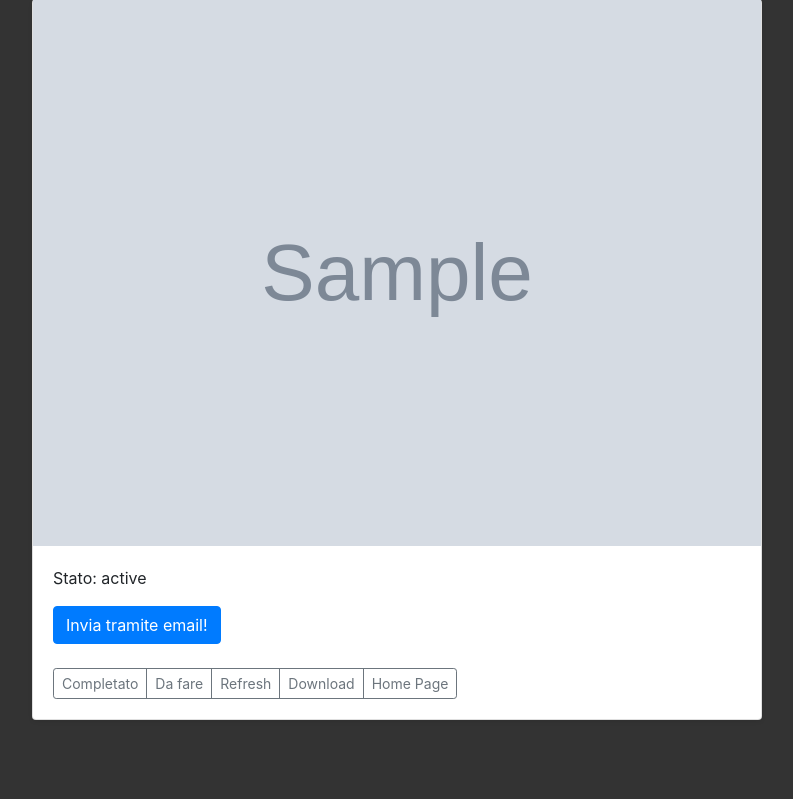
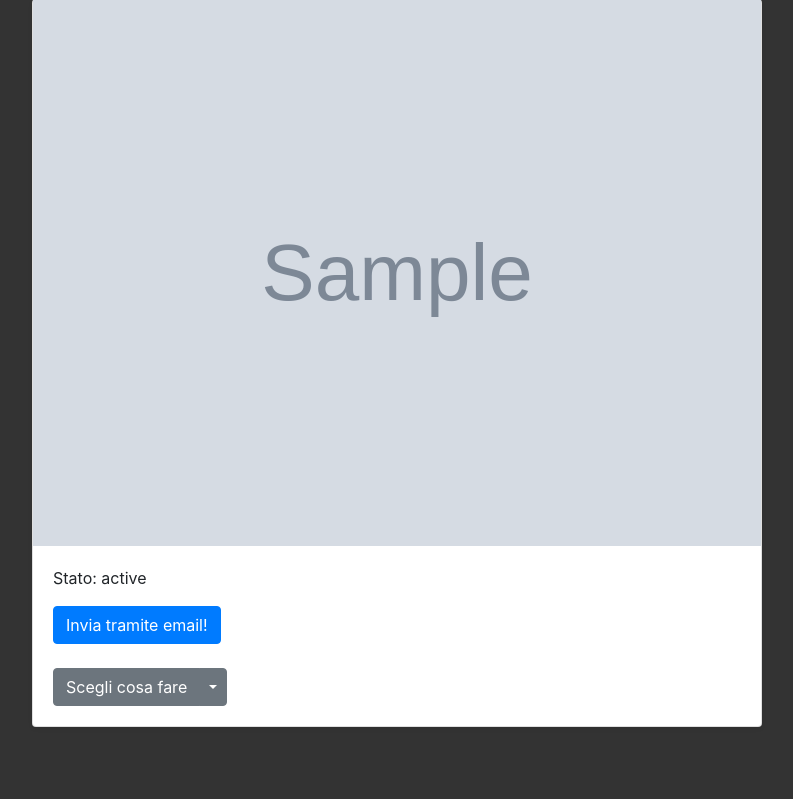
Before and after one commit to lucky-sideburn/cartediaccollo, a Flask app: template templates/show.html in a window 1280 px wide. Shown: the part 49-848 px from the top of the page, without its empty margins (53-846 px from the left). Before the commit the page ends 769 px from the top, so only its background shows below. Run offline with Flask 2, Linux system fonts and the light colour scheme; the template is opened without the code that fills it: most values are stand-ins (such as "Sample title", 1, 10 or a date in 2020); grey boxes marked "Sample" are stand-in pictures; some libraries are stand-ins or nearby versions.

Commit message:
added action dropdown over the accollo

```diff
--- a/templates/show.html
+++ b/templates/show.html
@@ -58,19 +58,24 @@
                 </div>
                 {% endif %}
                 <div class="row row-margin-10">
-                  <div class="d-flex justify-content-between align-items-center">
-                    <div class="btn-group">
-                      <a href="{{ url_for('changestatus', id = request.args.get('id'), token = request.args.get('token'), status = 'done') }}" class="btn btn-sm btn-outline-secondary" role="button">Completato</a>
-                      <a href="{{ url_for('changestatus', id = request.args.get('id'), token = request.args.get('token'), status = 'progress') }}" class="btn btn-sm btn-outline-secondary" role="button">Da fare</a>
-                      <a href="{{ url_for('show', id = request.args.get('id'), token = request.args.get('token')) }}" class="btn btn-sm btn-outline-secondary" role="button">Refresh</a>
-                      <a href="https://accolli.it/static/cards/{{request.args.get('id')}}.png" download="CartaDiAccollo" class="btn btn-sm btn-outline-secondary" role="button">Download</a>
-                      <a href="https://accolli.it" class="btn btn-sm btn-outline-secondary" role="button">Home Page</a>
-                       {% if request.args.get('dashboard_token') %}
-                      <a href="https://accolli.it/dashboard_accolli?token={{request.args.get('dashboard_token')}}" class="btn btn-sm btn-outline-secondary" role="button">Torna indietro</a>
-                       {% endif %}
+                  <div class="btn-group">
+                    <button type="button" class="btn btn-secondary">Scegli cosa fare</button>
+                    <button type="button" class="btn btn-secondary dropdown-toggle dropdown-toggle-split" data-toggle="dropdown" aria-haspopup="true" aria-expanded="false">
+                      <span class="sr-only">Toggle Dropdown</span>
+                    </button>
+                    <div class="dropdown-menu">
+                      <a class="dropdown-item" href="{{ url_for('changestatus', id = request.args.get('id'), token = request.args.get('token'), status = 'done') }}">Accollo Completato</a>
+                      <a class="dropdown-item" href="{{ url_for('changestatus', id = request.args.get('id'), token = request.args.get('token'), status = 'progress') }}">Lavora all'accollo</a>
+                      <a class="dropdown-item" href="{{ url_for('show', id = request.args.get('id'), token = request.args.get('token')) }}">Refresh</a>
+                      <a class="dropdown-item" href="https://accolli.it/static/cards/{{request.args.get('id')}}.png" download="CartaDiAccollo">Download</a>
+                      <a class="dropdown-item" href="https://accolli.it">Home Page</a>
+                      {% if request.args.get('dashboard_token') %}
+                      <a class="dropdown-item" href="https://accolli.it/dashboard_accolli?token={{request.args.get('dashboard_token')}}">Torna indietro</a>
+                      {% endif %}
+                      <div class="dropdown-divider"></div>
                     </div>
+                  </div>
                     <small class="text-muted"></small>
-                  </div>
                 </div>
                <!--
                 <div class="row row-margin-05">
```
